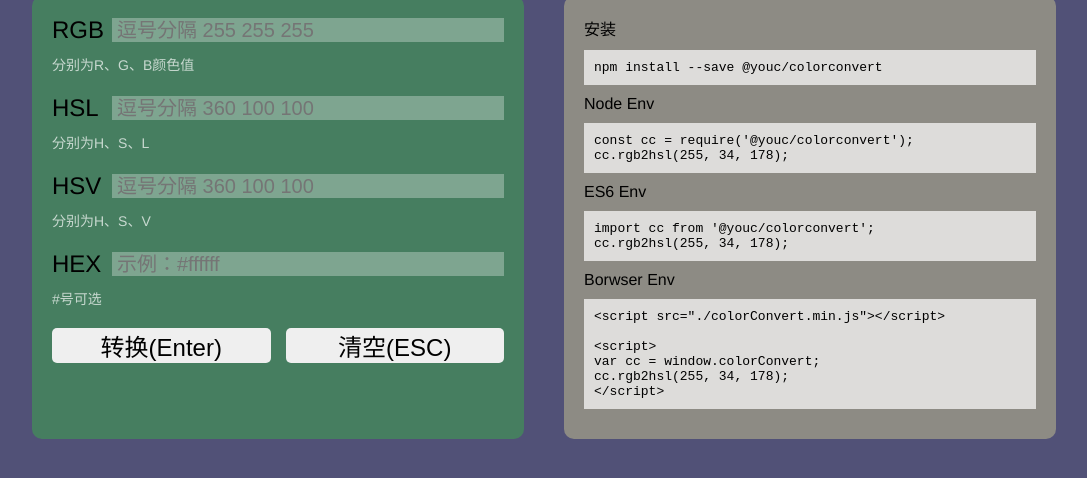
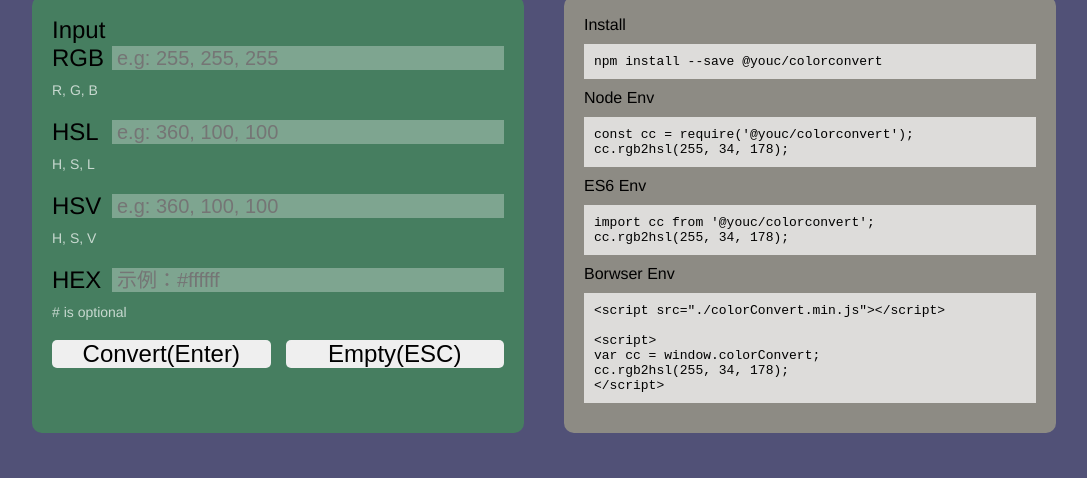
Before and after one commit to Gavin-YYC/colorconvert, a website: page index.html in a window 1280 px wide. Shown: the part 162-640 px from the top of the page, without its empty margins (96-1183 px from the left). Drawn offline with Linux system fonts and the light colour scheme.

Commit message:
update html

```diff
--- a/index.html
+++ b/index.html
@@ -139,41 +139,42 @@
 	<h1 class="title">Color Convert<a href="https://github.com/Gavin-YYC/colorconvert" target="_blank">Github</a></h1>
 	<div class="layout">
 		<div class="left">
+			<p>Input</p>
 			<div class="form-control">
 				<div class="row">
 					<label for="rgb">RGB</label>
-					<input type="text" name="" id="rgb" placeholder="逗号分隔 255 255 255">
+					<input type="text" name="" id="rgb" placeholder="e.g: 255, 255, 255">
 				</div>
-				<span>分别为R、G、B颜色值</span>
+				<span>R, G, B</span>
 			</div>
 			<div class="form-control">
 				<div class="row">
 					<label for="hsl">HSL</label>
-					<input type="text" name="" id="hsl" placeholder="逗号分隔 360 100 100">
+					<input type="text" name="" id="hsl" placeholder="e.g: 360, 100, 100">
 				</div>
-				<span>分别为H、S、L</span>
+				<span>H, S, L</span>
 			</div>
 			<div class="form-control">
 				<div class="row">
 					<label for="hsv">HSV</label>
-					<input type="text" name="" id="hsv" placeholder="逗号分隔 360 100 100">
+					<input type="text" name="" id="hsv" placeholder="e.g: 360, 100, 100">
 				</div>
-				<span>分别为H、S、V</span>
+				<span>H, S, V</span>
 			</div>
 			<div class="form-control">
 				<div class="row">
 					<label for="hex">HEX</label>
 					<input type="text" name="" id="hex" placeholder="示例：#ffffff">
 				</div>
-				<span>#号可选</span>
+				<span># is optional</span>
 			</div>
 			<div class="form-btns">
-				<input type="button" value="转换(Enter)" id="change">
-				<input type="button" value="清空(ESC)" id="empty">
+				<input type="button" value="Convert(Enter)" id="change">
+				<input type="button" value="Empty(ESC)" id="empty">
 			</div>
 		</div>
 		<div class="right">
-<p>安装</p>
+<p>Install</p>
 <pre>
 npm install --save @youc/colorconvert
 </pre>
--- a/package.json
+++ b/package.json
@@ -1,6 +1,6 @@
 {
   "name": "@youc/colorconvert",
-  "version": "1.0.1",
+  "version": "1.0.2",
   "description": "color convert rgb2hsl,rgb2hsv,rgb2hex,hsl2rgb,hsv2rgb,hex2reg",
   "main": "colorConvert.js",
   "directories": {
```
